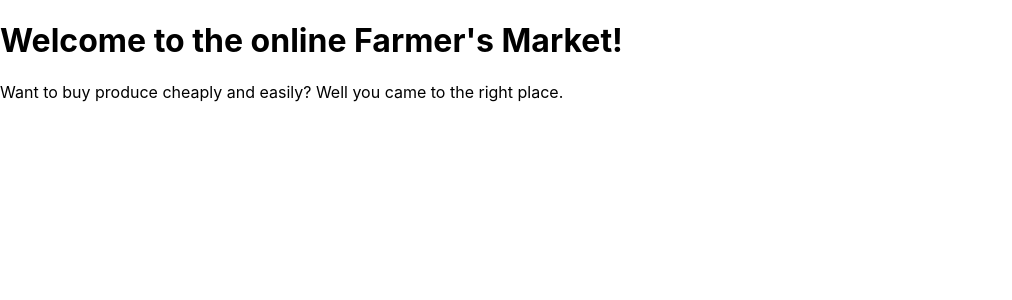
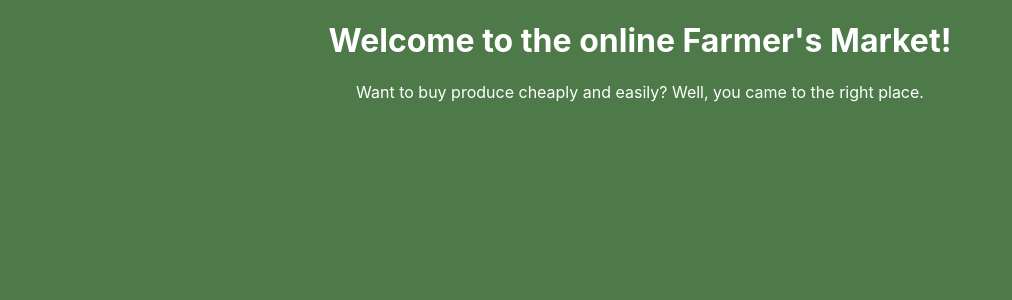
Before and after one commit to Bupterambition/HackISUX, a React (Create React App) app in the folder farm_market/: page / in a window 1280 px wide. Shown: the top 300 px of the page, without its empty margins (0-1012 px from the left). Built offline with nearby package versions, Linux system fonts and the light colour scheme.

Commit message:
Add color scheme

```diff
--- a/farm_market/src/index.css
+++ b/farm_market/src/index.css
@@ -6,9 +6,14 @@ body {
     sans-serif;
   -webkit-font-smoothing: antialiased;
   -moz-osx-font-smoothing: grayscale;
+  background-color: #4e7a4a;
 }
 
 code {
-  font-family: source-code-pro, Menlo, Monaco, Consolas, "Courier New",
-    monospace;
+  font-family: source-code-pro, Menlo, Monaco, Consolas, "Courier New", monospace;
 }
+
+.welcome {
+	text-align: center;
+	color: #ffffff;
+}
--- a/farm_market/src/index.js
+++ b/farm_market/src/index.js
@@ -6,11 +6,12 @@ import * as serviceWorker from './serviceWorker';
 
 
 class Welcome extends React.Component {
+
 	render() {
 		return (
 			<div className="welcome">
 				<h1>Welcome to the online Farmer's Market!</h1>
-				<p>Want to buy produce cheaply and easily? Well you came to the right place.</p>
+				<p>Want to buy produce cheaply and easily? Well, you came to the right place.</p>
 			</div>
 		);
 	}
```
